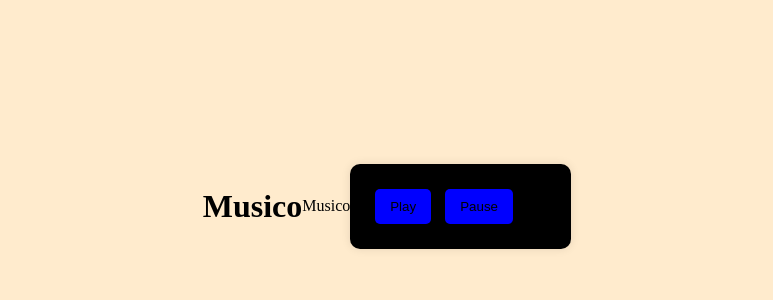
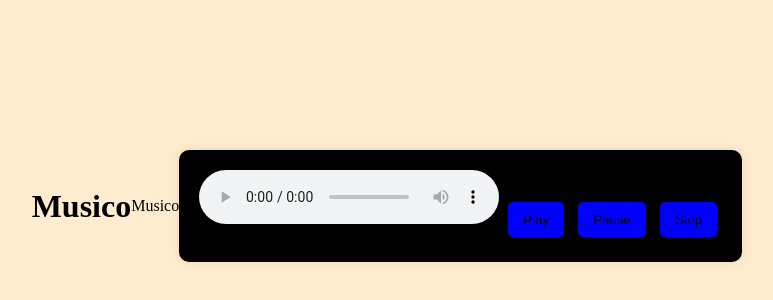
Before and after one commit to KnoxIsTired/Musico, a plain HTML site: page index.html in a window 1280 px wide. Shown: the part 202-502 px from the top of the page, without its empty margins (253-1026 px from the left). Drawn offline with Linux system fonts and the light colour scheme.

Commit message:
Update index.html

```diff
--- a/index.html
+++ b/index.html
@@ -46,11 +46,11 @@
     <p>Musico</p>
     <!--adds our music and defines what our box is called-->
     <div id="player">
-        <audio id="audio" src="SongR.mp3"></audio>
+        <audio id="audio" src="SongR.mp3" controls></audio>
 <!--defines the buttons for stopping, starting, and pausing the audio-->
         <button onclick="playAudio()">Play</button>
         <button onclick="pauseAudio()">Pause</button>
-        <buton onclick="stopAudio()">Stop</buton>
+        <button onclick="stopAudio()">Stop</buton>
         </div>
 
     <script>
```
